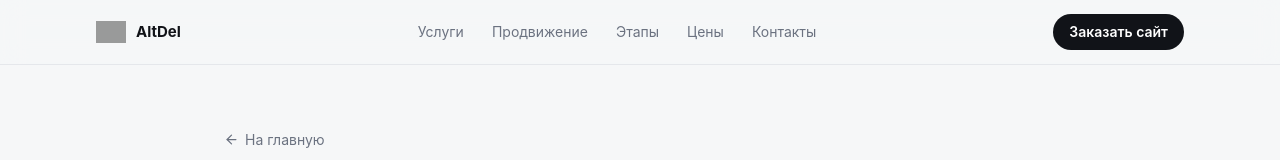
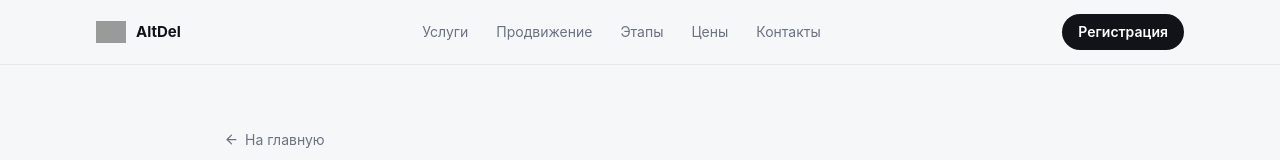
Before and after one commit to pr-poehali-dev/russia-china-business-bridge, a React (Vite) app: page /promotion in a window 1280 px wide. Shown: the top 160 px of the page. Built offline with nearby package versions, Linux system fonts and the light colour scheme; grey boxes are pictures that could not be loaded.

Commit message:
Обновлен 1 компонент

```diff
--- a/src/components/landing/SiteHeader.tsx
+++ b/src/components/landing/SiteHeader.tsx
@@ -32,9 +32,7 @@ export default function SiteHeader() {
           <div className="flex items-center gap-2">
             <Link to="/#contact"
               className="hidden md:block px-4 py-2 rounded-full text-sm font-semibold text-white transition-all hover:opacity-90"
-              style={{ background: INK }}>
-              Заказать сайт
-            </Link>
+              style={{ background: INK }}>Регистрация</Link>
             <button className="md:hidden w-9 h-9 flex items-center justify-center rounded-full"
               style={{ background: "#fff", border: `1px solid ${LINE}` }}
               onClick={() => setMenuOpen(!menuOpen)}>
```
